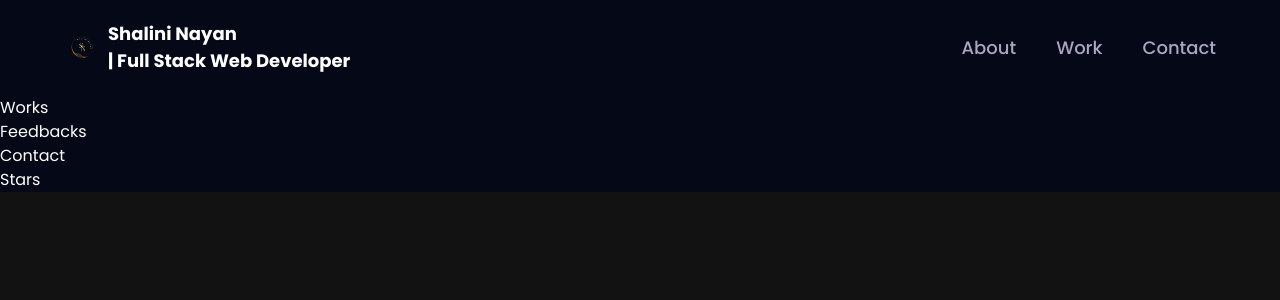
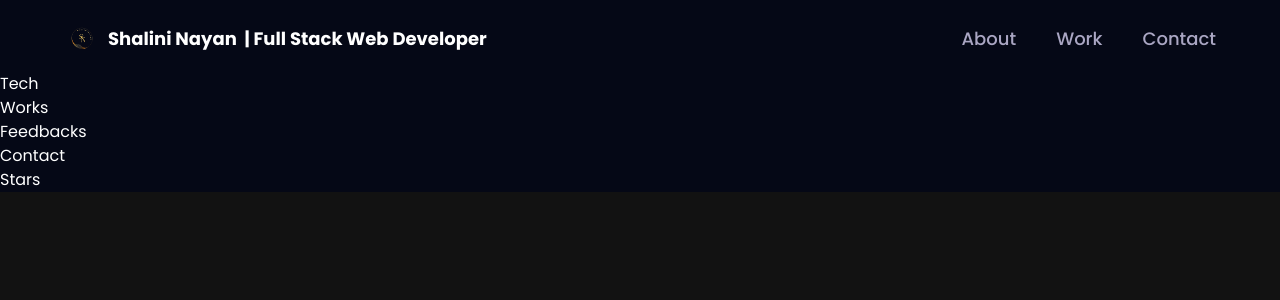
Before and after one commit to ShaliniNayan/pract-3d, a React (Vite) app: page / in a window 1280 px wide. Shown: the top 300 px of the page. Built offline with nearby package versions, Linux system fonts and the light colour scheme.

Commit message:
Fix title name and some styling

```diff
--- a/src/components/Navbar.jsx
+++ b/src/components/Navbar.jsx
@@ -22,8 +22,8 @@ const Navbar = () => {
           }}
         >
           <img src={logo} alt='logo' className='w-9 h-9 object-contain' />
-          <p className='text-white text-[18px] font-bold cursor-pointer'>
-            Shalini Nayan{' '}
+          <p className='text-white text-[18px] font-bold cursor-pointer flex'>
+            Shalini Nayan &nbsp;
             <span className='sm:block hidden'>| Full Stack Web Developer</span>
           </p>
         </Link>
```
